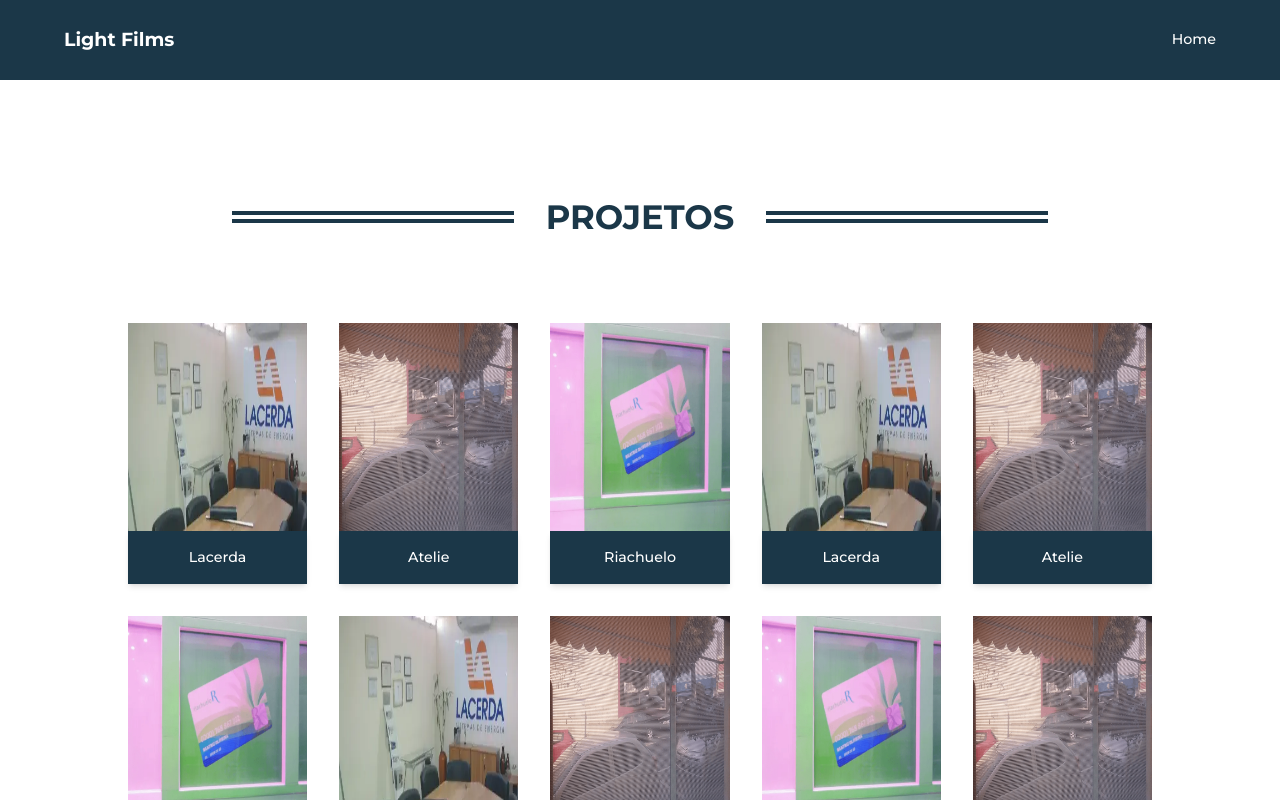
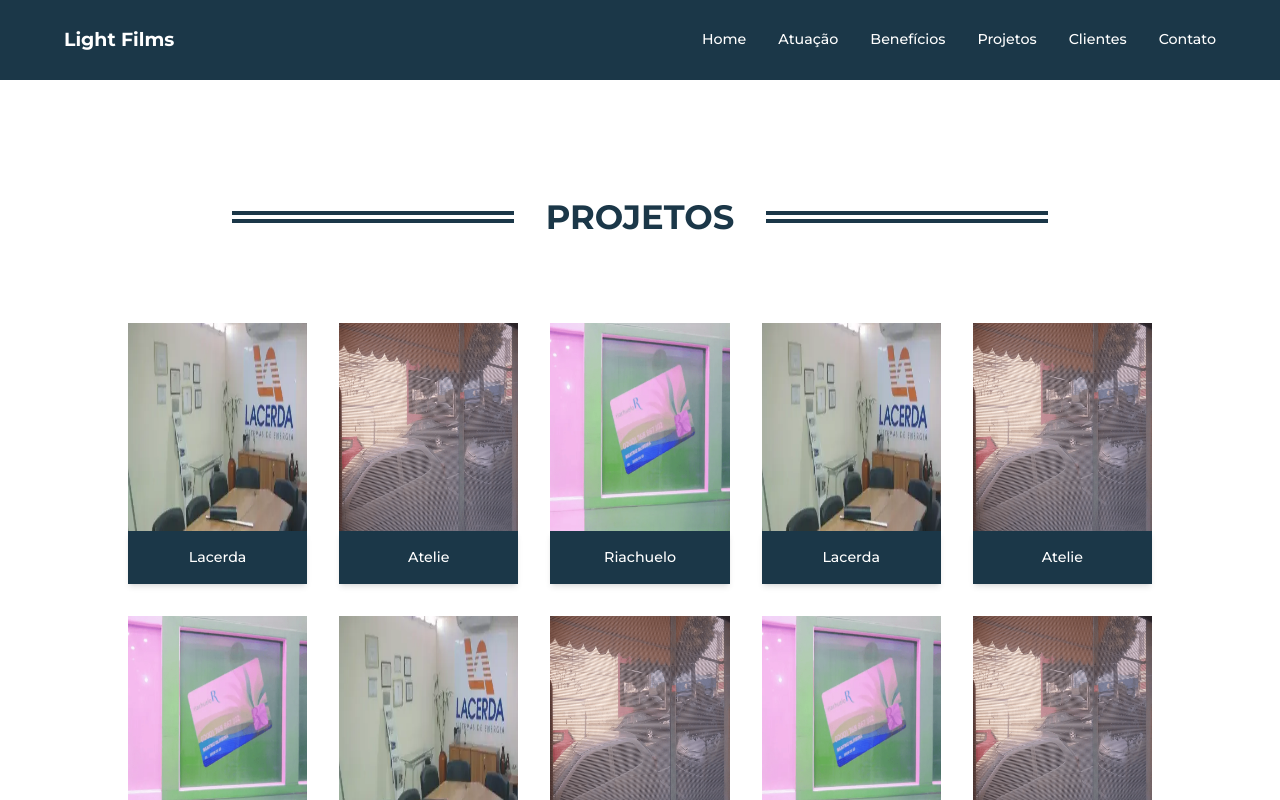
Before and after one commit to CaiqueMorales20/light-films, a Next.js app: page /projetos in a window 1280 px wide. Shown: the top 800 px of the page. Built offline with nearby package versions, Linux system fonts and the light colour scheme.

Commit message:
:rocket: Deploy

```diff
--- a/components/Header/Menu/index.tsx
+++ b/components/Header/Menu/index.tsx
@@ -4,6 +4,7 @@
 
 // Imported Component
 import MenuItem from "../MenuItem";
+import Link from "next/link";
 
 // Data
 import { HeaderData } from "../data";
@@ -11,8 +12,6 @@
 // Context
 import { HeaderContextType } from "../type";
 import { HeaderContext } from "..";
-import { useScrollTo } from "@/utils/useScrollTo";
-import Link from "next/link";
 
 // Functional Component
 export default function Menu() {
@@ -21,17 +20,15 @@
 		HeaderContext
 	) as HeaderContextType;
 	const menuRef = useRef(null);
-  const [currentPath, setCurrentPath] = useState(window.location.href.split('/').pop());
+  // const [currentPath, setCurrentPath] = useState(window.location.href.split('/').pop());
 
 	// Functions
 	useOnClickOutside(menuRef, () => setOpenedMenu(false));
 
 	// Functions
-  setInterval(() => {
-    setCurrentPath(window.location.href.split('/').pop());
-  }, 100)
-
-
+  // setInterval(() => {
+  //   setCurrentPath(window.location.href.split('/').pop());
+  // }, 100)
 
 	// Rendering
 	return (
@@ -42,7 +39,7 @@
 				data-opened={openedMenu}
 				className="md:static md:bg-transparent md:translate-x-0 md:flex-row md:w-max flex items-center justify-center gap-8 text-sm flex-col fixed top-0 left-0 bg-primary-500 w-[80vw] h-full -translate-x-full duration-300 data-[opened=true]:translate-x-0 data-[opened=true]:bg-primary-400 z-20 isolate"
 			>
-        {currentPath?.length ? <Link href="/" className="text-white cursor-pointer font-medium">Home</Link> : HeaderData.map((item, index) => {
+        {/* {currentPath?.length ? <Link href="/" className="text-white cursor-pointer font-medium">Home</Link> : HeaderData.map((item, index) => {
 					// Rendering
 					return (
 						<MenuItem
@@ -52,8 +49,18 @@
 							link={item.link}
 						/>
 					);
+				})} */}
+				{HeaderData.map((item, index) => {
+					// Rendering
+					return (
+						<MenuItem
+							onClick={() => setOpenedMenu(false)}
+							key={'link' + index}
+							name={item.name}
+							link={item.link}
+						/>
+					);
 				})}
-				{}
 			</ul>
 			<div
 				id="overlay"
```
